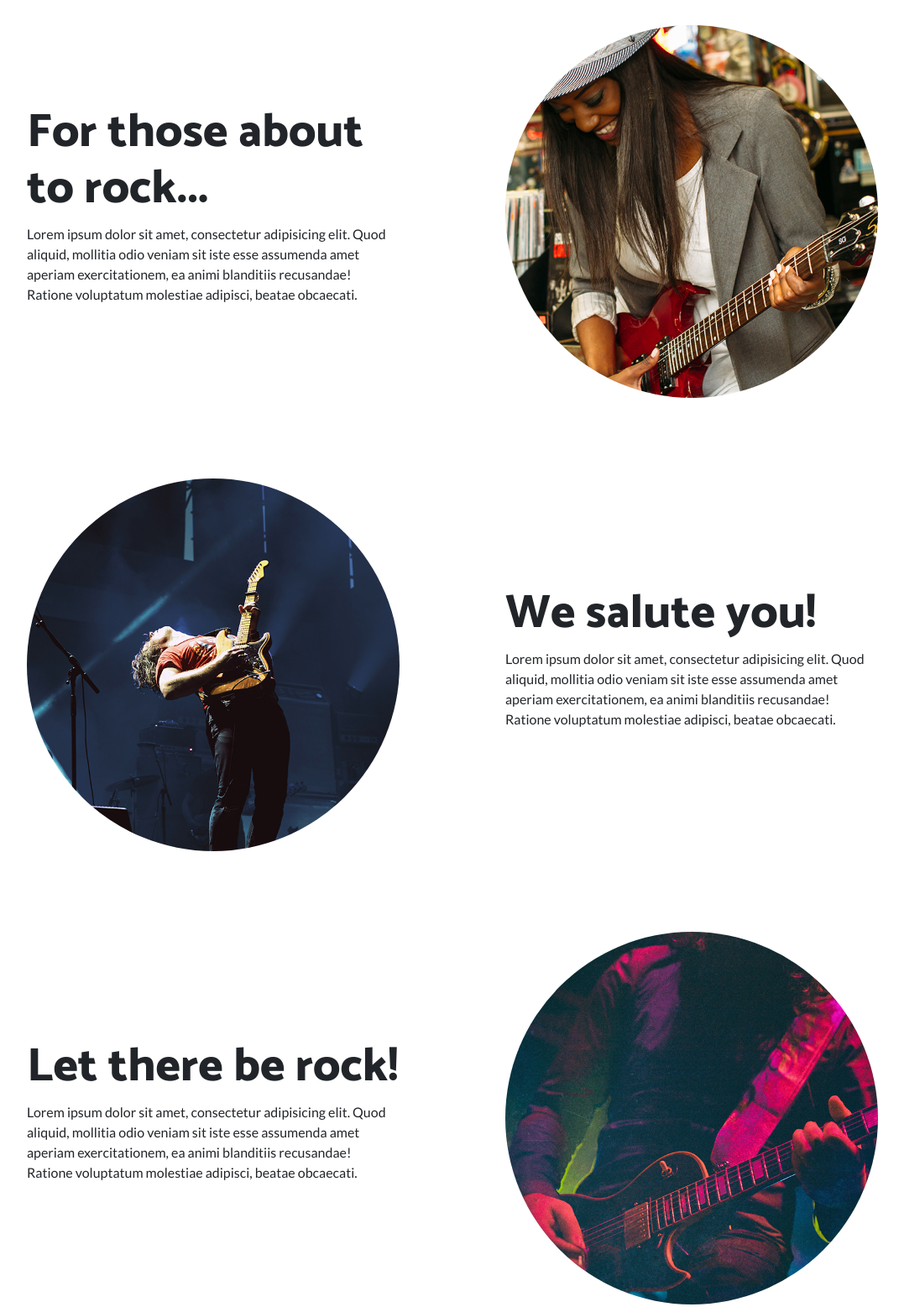
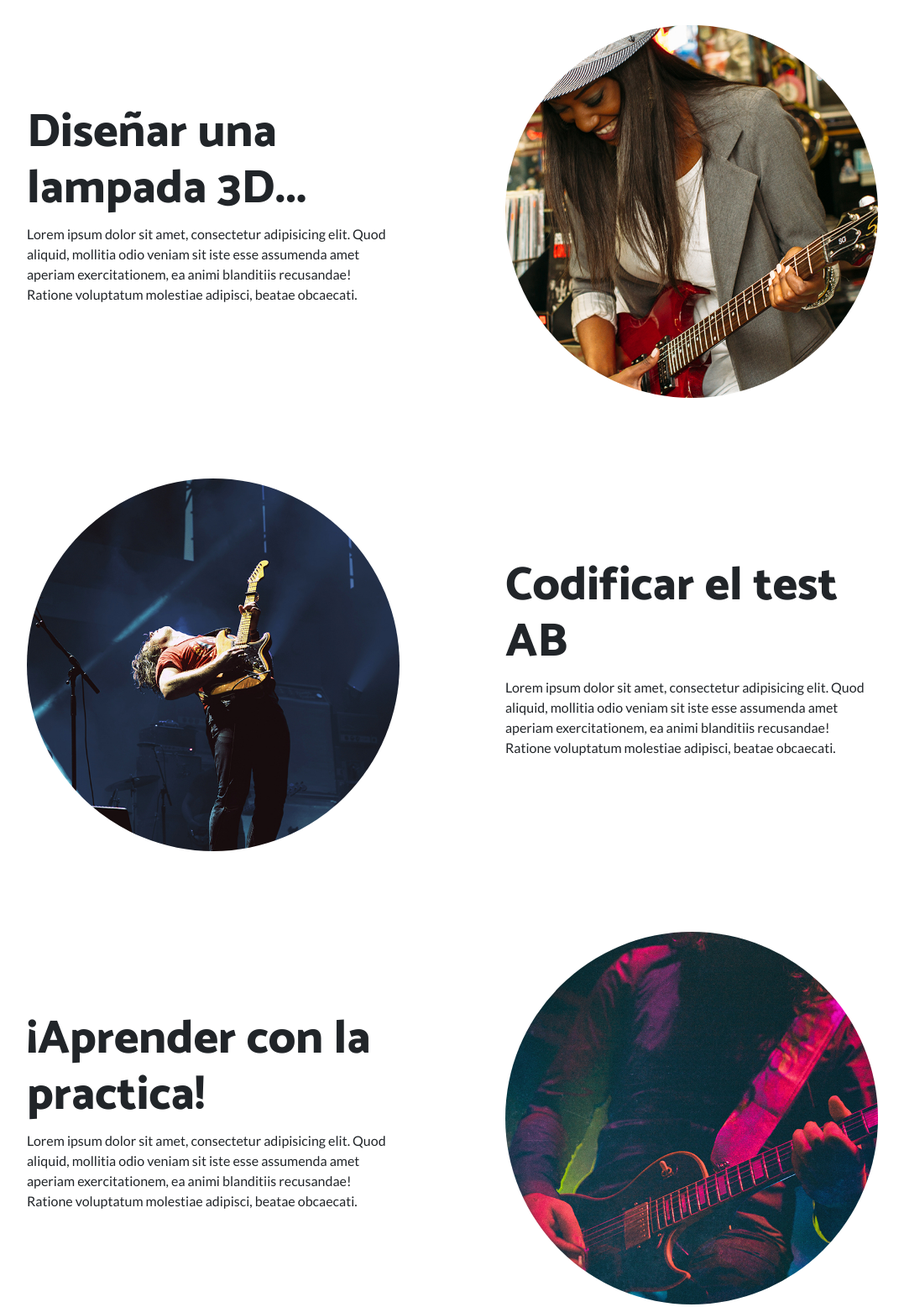
Before and after one commit to thaisruda/test-ab, a website: page index.html in a window 1280 px wide. Shown: the part 820-2377 px from the top of the page at 84% size, without its empty margins (101-1178 px from the left). Drawn offline with Linux system fonts and the light colour scheme.

Commit message:
Update index.html

```diff
--- a/index.html
+++ b/index.html
@@ -47,8 +47,8 @@
   <header class="masthead text-center text-white">
     <div class="masthead-content">
       <div class="container">
-        <h1 class="masthead-heading mb-0">Tarea - Tecnologias Emergentes</h1>
-        <h2 class="masthead-subheading mb-0">Virginia | Guillermo | Juan | Thais</h2>
+        <h2 class="masthead-heading mb-0">Tarea - Tecnologias Emergentes</h2>
+        <h3 class="masthead-subheading mb-0">Virginia | Guillermo | Juan | Thais</h3>
         <a href="#" class="btn btn-primary btn-xl rounded-pill mt-5">Learn More</a>
       </div>
     </div>
@@ -68,7 +68,7 @@
         </div>
         <div class="col-lg-6 order-lg-1">
           <div class="p-5">
-            <h2 class="display-4">For those about to rock...</h2>
+            <h2 class="display-4">Diseñar una lampada 3D...</h2>
             <p>Lorem ipsum dolor sit amet, consectetur adipisicing elit. Quod aliquid, mollitia odio veniam sit iste esse assumenda amet aperiam exercitationem, ea animi blanditiis recusandae! Ratione voluptatum molestiae adipisci, beatae obcaecati.</p>
           </div>
         </div>
@@ -86,7 +86,7 @@
         </div>
         <div class="col-lg-6">
           <div class="p-5">
-            <h2 class="display-4">We salute you!</h2>
+            <h2 class="display-4">Codificar el test AB</h2>
             <p>Lorem ipsum dolor sit amet, consectetur adipisicing elit. Quod aliquid, mollitia odio veniam sit iste esse assumenda amet aperiam exercitationem, ea animi blanditiis recusandae! Ratione voluptatum molestiae adipisci, beatae obcaecati.</p>
           </div>
         </div>
@@ -104,7 +104,7 @@
         </div>
         <div class="col-lg-6 order-lg-1">
           <div class="p-5">
-            <h2 class="display-4">Let there be rock!</h2>
+            <h2 class="display-4">¡Aprender con la practica!</h2>
             <p>Lorem ipsum dolor sit amet, consectetur adipisicing elit. Quod aliquid, mollitia odio veniam sit iste esse assumenda amet aperiam exercitationem, ea animi blanditiis recusandae! Ratione voluptatum molestiae adipisci, beatae obcaecati.</p>
           </div>
         </div>
```
